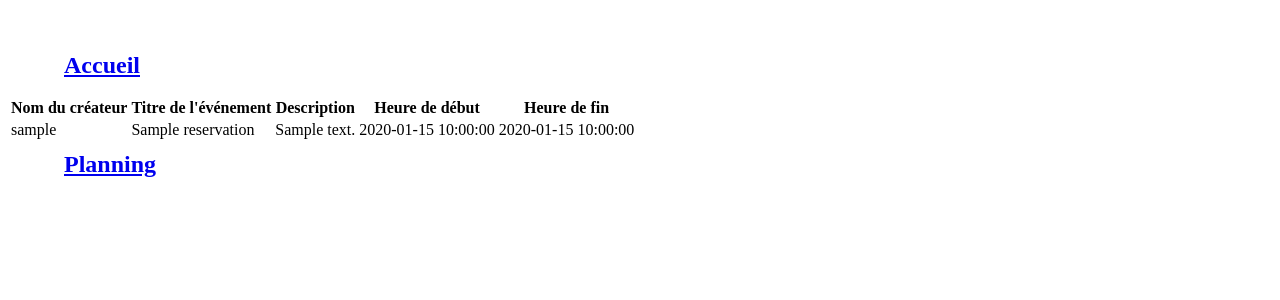
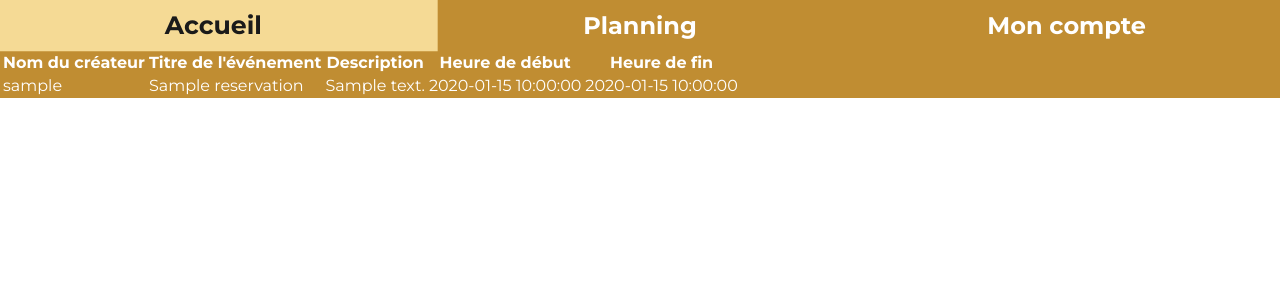
Before and after one commit to celine-pawlak/reservation-salles, a PHP site: page /reservation.php in a window 1280 px wide. Shown: the top 300 px of the page. Run offline with PHP 8.4, Linux system fonts and the light colour scheme; the visitor is signed in with stand-in values (Sample User, id 1); tables that the repository leaves empty hold one stand-in row (values such as "Sample post"); some libraries are stand-ins or nearby versions.

Commit message:
Header CSS et autre

```diff
--- a/connexion.php
+++ b/connexion.php
@@ -11,7 +11,6 @@ $page_selected = "connexion";
     <meta name="viewport"
           content="width=device-width, user-scalable=no, initial-scale=1.0, maximum-scale=1.0, minimum-scale=1.0">
     <meta http-equiv="X-UA-Compatible" content="ie=edge">
-    <link rel="stylesheet" href="styles/css/main.css">
     <link rel="stylesheet" href="styles/css/style.css">
     <script src="https://kit.fontawesome.com/217c9d0a4d.js" crossorigin="anonymous"></script>
     <title>Connexion</title>
--- a/header.php
+++ b/header.php
@@ -49,9 +49,8 @@ include 'functions/slot_generator.php';
 
 ?>
 
-<nav class="col-no-wrap">
-    <div class="navbar z-10">
-        <ul class="d-flex align-items-center ml-1">
+<nav class="navbar">
+        <ul>
             <?php if (!isset($_SESSION['user'])) : ?>
                 <li><a href="index.php"><h1>Accueil</h1></a></li>
                 <li><a href="connexion.php"><h1>Connexion</h1></a></li>
@@ -60,9 +59,9 @@ include 'functions/slot_generator.php';
                 <li><a href="index.php"><h1>Accueil</h1></a></li>
                 <li><a href="planning.php"><h1>Planning</h1></a></li>
                 <li class="liste">
-                    <h1>Mon compte</h1>
+                    <h1 class="header_autre">Mon compte</h1>
                     <ul class="sous-liste">
-                        <li><a href="profil.php">Modifier mes identifiants</a></li>
+                        <li><a href="profil.php"><p>Modifier mes identifiants</p></a></li>
                         <li><a href="user_reservation.php">Modifier mes réservations</a></li>
                         <li><a href="delete_session.php">Déconnexion</a></li>
                     </ul>
@@ -70,5 +69,4 @@ include 'functions/slot_generator.php';
 
             <?php endif; ?>
         </ul>
-    </div>
 </nav>
--- a/index.php
+++ b/index.php
@@ -8,7 +8,6 @@ $page_selected = "index";
         <title></title>
         <meta charset="utf-8">
         <meta name="viewport" content="width=device-width, user-scalable=yes"/>
-        <link rel="stylesheet" href="styles/css/main.css">
         <link rel="stylesheet" href="styles/css/style.css">
         <script src="https://kit.fontawesome.com/217c9d0a4d.js" crossorigin="anonymous"></script>
         <link href="https://fonts.googleapis.com/css2?family=Montserrat:wght@100&display=swap" rel="stylesheet">
--- a/inscription.php
+++ b/inscription.php
@@ -6,7 +6,6 @@
         <title></title>
         <meta charset="utf-8">
         <meta name="viewport" content="width=device-width, user-scalable=yes"/>
-        <link rel="stylesheet" href="styles/css/main.css">
         <link rel="stylesheet" href="styles/css/style.css">
         <script src="https://kit.fontawesome.com/217c9d0a4d.js" crossorigin="anonymous"></script>
         <link href="https://fonts.googleapis.com/css2?family=Montserrat:wght@100&display=swap" rel="stylesheet">
--- a/planning.php
+++ b/planning.php
@@ -8,7 +8,6 @@ $page_selected = "planning";
     <title></title>
     <meta charset="utf-8">
     <meta name="viewport" content="width=device-width, user-scalable=yes"/>
-    <link rel="stylesheet" href="styles/css/main.css">
     <link rel="stylesheet" href="styles/css/style.css">
     <script src="https://kit.fontawesome.com/217c9d0a4d.js" crossorigin="anonymous"></script>
 </head>
--- a/profil.php
+++ b/profil.php
@@ -6,7 +6,7 @@
     <title>Profil - Réservation</title>
     <meta charset="utf-8">
     <meta name="viewport" content="width=device-width, user-scalable=yes"/>
-    <link rel="stylesheet" href="styles/css/main.css">
+<!--    <link rel="stylesheet" href="styles/css/main.css">-->
     <link rel="stylesheet" type="text/css" href="styles/css/style.css">
     <script src="https://kit.fontawesome.com/217c9d0a4d.js" crossorigin="anonymous"></script>
 </head>
--- a/styles/css/main.css
+++ b/styles/css/main.css
@@ -212,11 +212,11 @@ textarea:focus {
 }
 
 a:hover {
-    color: var(--dark-blue);
+    color: var(--dark-gold);
 }
 
 a:active {
-    color: var(--dark-blue);
+    color: var(--dark-gold);
 }
 
 p,
--- a/styles/css/style.css
+++ b/styles/css/style.css
@@ -1,57 +1,82 @@
 /* - - - - - - - - - - - - - - - - - - - - - - - - - - - - - - - - - - - - - - - - - - - - - - - - - - - - - - - - - - - - - - - - - - - - - - - - - - - - - */
-/*** HEADER ***/
+/*ALL*/
 
-.navbar {
-    width: 100%;
-    /* box-shadow: 0 5px 5px rgba(0, 0, 0, 0.1); */
-    background-color: var(--gold);
-    height: 10vh;
+/* MONTSERRAT */
+@import url('https://fonts.googleapis.com/css2?family=Montserrat:ital,wght@0,100;0,200;0,300;0,400;0,500;0,600;0,700;0,800;0,900;1,100;1,200;1,300;1,400;1,500;1,600;1,700;1,800;1,900&display=swap');
+
+.content{
+    max-width: 1400px;
+}
+html, body{
+    margin: 0;
+    padding: 0;
+}
+a{
+    text-decoration: none;
+    color:inherit;
+}
+*{
+    transition: ease 0.05s;
 }
 
-.navbar ul {
-    /* font-size: 0; */
-    list-style-type: none;
-    height: 100%;
+/*** HEADER ***/
+header h1, header h2, header h3, header h4, header h5, header h6,header ul, header li{
+    margin: 0;
 }
-
-.navbar ul li {
-    /* font-size: 1.5rem; */
-    font-weight: 400;
-    color: white;
-    /* display: inline-block; */
-    padding: 1rem;
+header ul, header li {
+    list-style: none;
+    padding: 0;
+    height: 50px;
+}
+header{
+    background-color: #c08d32;
+    color:white;
+    font-family: 'Montserrat';
+}
+header h1:hover, header a:hover{
+    background-color: #F5DA95;
+    color: #1A1A1A;
+}
+.navbar{
+    max-width: 1400px;
+    margin: 0 auto;
+}
+.navbar > ul{
+    display: flex;
+    flex-direction: row;
+    justify-content: space-around;
+    align-items: center;
+}
+.navbar ul li{
+    flex:1;
+}
+.liste{
     position: relative;
 }
-
-.navbar ul li ul {
-    display: none;
+.sous-liste{
+    opacity: 0;
+    visibility: hidden;
+    display: flex;
+    flex-direction: column;
+    position: absolute;
+    top:50px;
+    width: 100%;
+    height: auto;
+    background-color: #c08d32;
 }
-
-.navbar ul li:hover {
-    cursor: pointer;
-    background-color: var(--soft-gold);
-    color: var(--dark-blue);
-    transition: 0.2s;
+.liste:hover .sous-liste{
+    opacity:1;
+    visibility: visible;
 }
-
-.navbar ul li:hover ul {
-    display: block;
-    /* margin-top: 15px; */
-    width: 180px;
-    left: 0;
-    top: 61px;
-    position: absolute;
+header a, .header_autre{
+    height: 100%;
+    display: flex;
+    flex-direction: column;
+    justify-content: center;
+    align-items: center;
 }
-
-.navbar ul li:hover ul li {
-    /* display: block; */
-    /* transition: 0.2s ease-in; */
-    background-color: var(--gold);
-}
-
-.navbar ul li:hover ul li:hover {
-    background-color: var(--gold);
-    transition: 0.2s ease-in;
+header a:hover, .header_autre:hover{
+    transform: scale(1.05);
 }
 
 /* - - - - - - - - - - - - - - - - - - - - - - - - - - - - - - - - - - - - - - - - - - - - - - - - - - - - - - - - - - - - - - - - - - - - - - - - - - - - - */
--- a/user_reservation.php
+++ b/user_reservation.php
@@ -6,7 +6,6 @@
     <meta charset="UTF-8">
     <meta name="viewport"
           content="width=device-width, user-scalable=no, initial-scale=1.0, maximum-scale=1.0, minimum-scale=1.0">
-    <link rel="stylesheet" href="styles/css/main.css">
     <link rel="stylesheet" href="styles/css/style.css">
     <script src="https://kit.fontawesome.com/217c9d0a4d.js" crossorigin="anonymous"></script>
     <title>Modifier réservations - Réservation salles</title>
```
